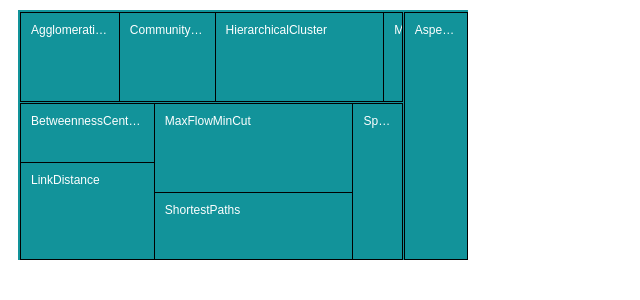
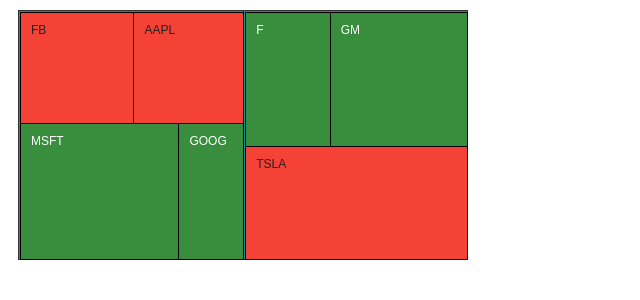
Before and after one commit to tangentlin/sas-embedable-react-vis, a React (Create React App) app: page / in a window 1280 px wide. Shown: the top 300 px of the page, without its empty margins (0-640 px from the left). Built offline with nearby package versions, Linux system fonts and the light colour scheme.

Commit message:
Define data for tooltip

```diff
--- a/src/components/TreemapDemo/TreemapDemo.tsx
+++ b/src/components/TreemapDemo/TreemapDemo.tsx
@@ -19,9 +19,8 @@
         width={500}
         height={300}
         colorType={'literal'}
-        colorRange={['#88572C']}
         animation={true}
-        getColor={d => d.hex}
+        getColor={d => d.color}
         title={props.title}
         data={props.data} />
     </Container>
--- a/src/components/TreemapDemo/TreemapDemo.types.ts
+++ b/src/components/TreemapDemo/TreemapDemo.types.ts
@@ -1,8 +1,10 @@
 import { TreemapPoint } from "react-vis";
+import { IDetailData } from './sampleData';
 
 export interface ITreemapDemoInput {
   title: string;
   data: TreemapPoint;
+  details: Map<string, IDetailData>
 }
 
 export interface ITreemapDemoEvent {
--- a/src/components/TreemapDemo/sampleData.ts
+++ b/src/components/TreemapDemo/sampleData.ts
@@ -1,5 +1,8 @@
 import { TreemapPoint } from "react-vis";
 import * as React from 'react';
+
+const negative = '#f44336';
+const positive = '#388e3c';
 
 const commonStyle: React.CSSProperties = {border: '1px solid #000000'};
 
@@ -8,32 +11,62 @@
  */
 export const sampleData: TreemapPoint = {
   title: "analytics",
-  color: "#12939A",
+  color: "#333333",
   children: [
     {
-      title: "cluster",
+      title: "Technology",
       children: [
-        {title: "AgglomerativeCluster", color: "#12939A", size: 3938, style: commonStyle },
-        {title: "CommunityStructure", color: "#12939A", size: 3812, style: commonStyle},
-        {title: "HierarchicalCluster", color: "#12939A", size: 6714, style: commonStyle},
-        {title: "MergeEdge", color: "#12939A", size: 743, style: commonStyle}
+        {title: "FB", color: negative, size: 3938, style: commonStyle },
+        {title: "AAPL", color: negative, size: 3812, style: commonStyle},
+        {title: "MSFT", color: positive, size: 6714, style: commonStyle},
+        {title: "GOOG", color: positive, size: 2743, style: commonStyle}
       ]
     },
     {
-      title: "graph",
+      title: "Automotive",
       children: [
-        {title: "BetweennessCentrality", color: "#12939A", size: 3534, style: commonStyle},
-        {title: "LinkDistance", color: "#12939A", size: 5731, style: commonStyle},
-        {title: "MaxFlowMinCut", color: "#12939A", size: 7840, style: commonStyle},
-        {title: "ShortestPaths", color: "#12939A", size: 5914, style: commonStyle},
-        {title: "SpanningTree", color: "#12939A", size: 3416, style: commonStyle}
+        {title: "F", color: positive, size: 3534, style: commonStyle},
+        {title: "GM", color: positive, size: 5731, style: commonStyle},
+        {title: "TSLA", color: negative, size: 7840, style: commonStyle},
       ]
     },
-    {
-      title: "optimization",
-      children: [
-        {title: "AspectRatioBanker", color: "#12939A", size: 7074, style: commonStyle}
-      ]
-    }
   ]
 }
+
+export interface IDetailData {
+  price: number;
+  high: number;
+  low: number;
+  priceHistory: number[]; // This would be better as an array date/price tuple
+}
+
+const detail1: IDetailData = {
+  price: 362.5,
+  high: 372.2,
+  low: 220.3,
+  priceHistory: []
+};
+
+const detail2: IDetailData = {
+  price: 150.3,
+  high: 169.0,
+  low: 1430.2,
+  priceHistory: []
+};
+
+const detail3: IDetailData = {
+  price: 805.3,
+  high: 842.0,
+  low: 795.2,
+  priceHistory: []
+};
+
+export const sampleDetail: Map<string, IDetailData> = new Map<string, IDetailData>([
+  [ 'FB', detail1 ],
+  [ 'AAPL', detail2 ],
+  [ 'MSFT', detail3 ],
+  [ 'GOOG', detail1 ],
+  [ 'F', detail1 ],
+  [ 'GM', detail2 ],
+  [ 'TSLA', detail3 ],
+]);
```
